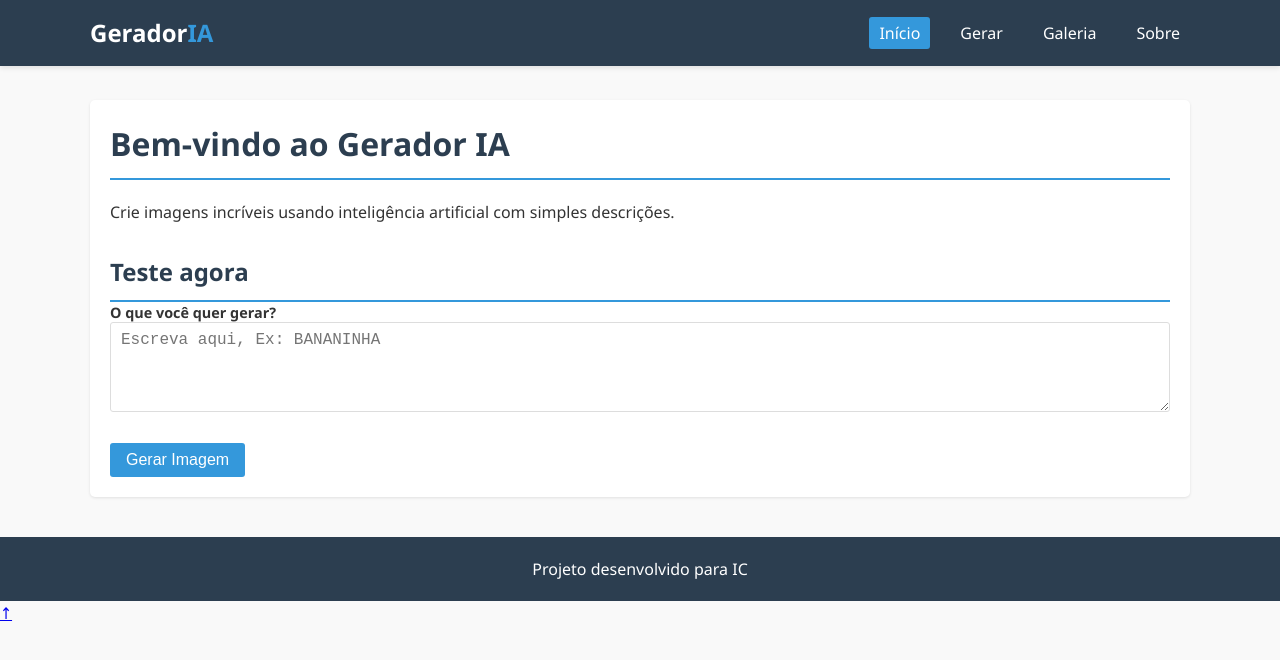
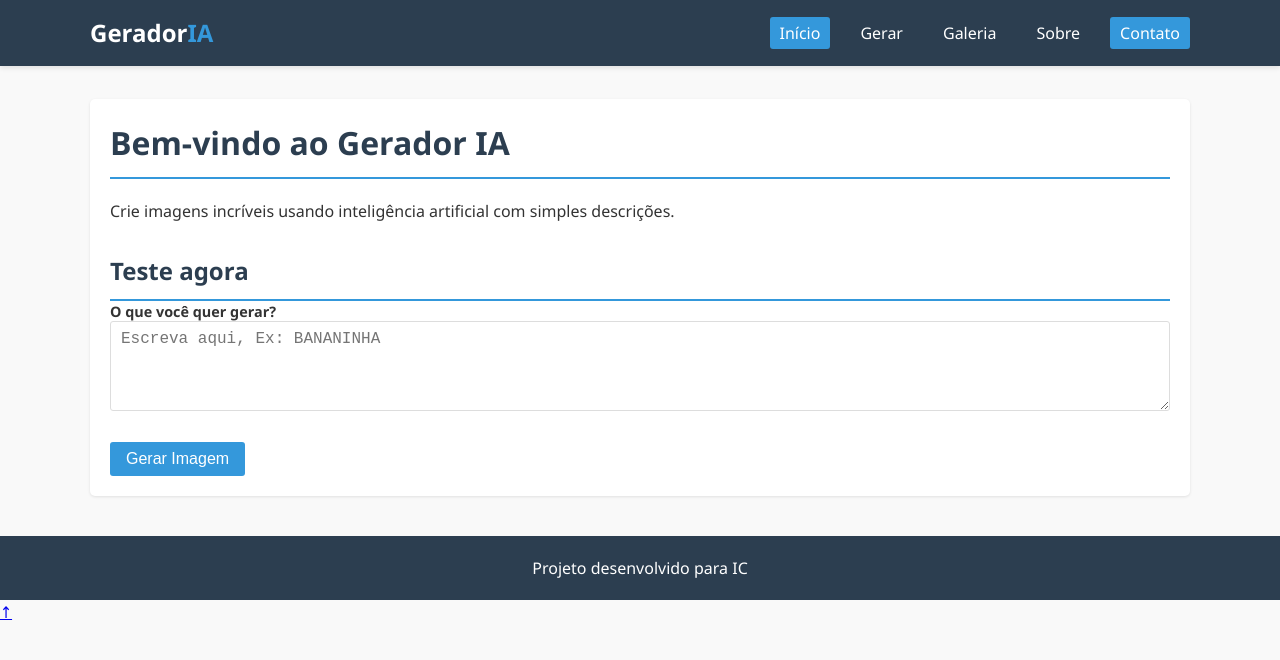
Before and after one commit to devpedrois/projeto-gerador-imagens, a plain HTML site: page index.html in a window 1280 px wide. Drawn offline with Linux system fonts and the light colour scheme.

Commit message:
correção index

```diff
--- a/estilos/estilo.css
+++ b/estilos/estilo.css
@@ -16,7 +16,7 @@ body {
   background-color: var(--fundo-claro);
   color: var(--texto-escuro);
   line-height: 1.5;
-  padding-top: 70px;
+  padding-top: 69px;
 }
 
 header {
--- a/index.html
+++ b/index.html
@@ -16,6 +16,7 @@
             <li><a href="gerar.html" class="nav-link">Gerar</a></li>
             <li><a href="galeria.html" class="nav-link">Galeria</a></li>
             <li><a href="sobre.html" class="nav-link">Sobre</a></li>
+            <li><a href="contato.html" class="nav-link ativo">Contato</a></li>
           </ul>
         </nav>
       </div>
```
